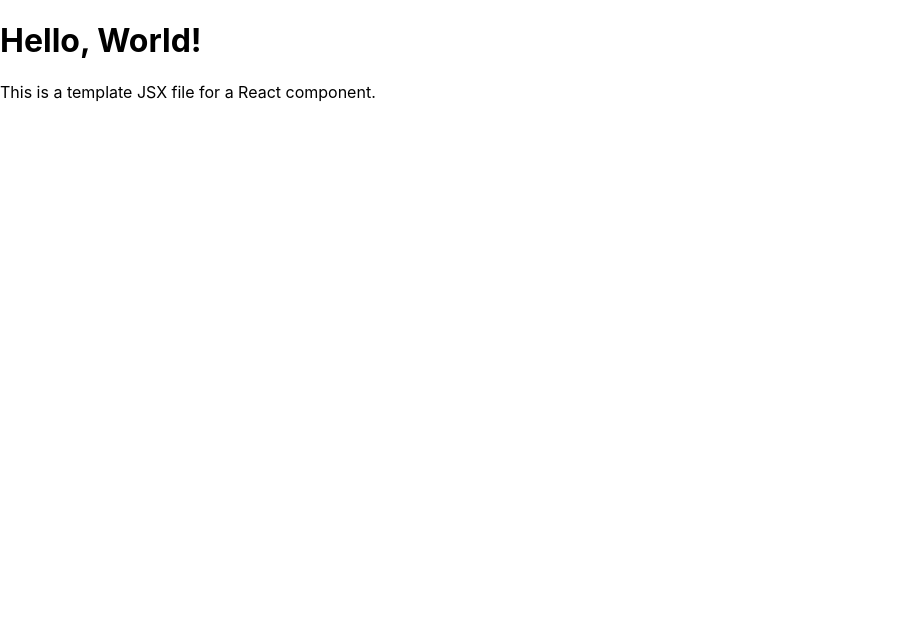
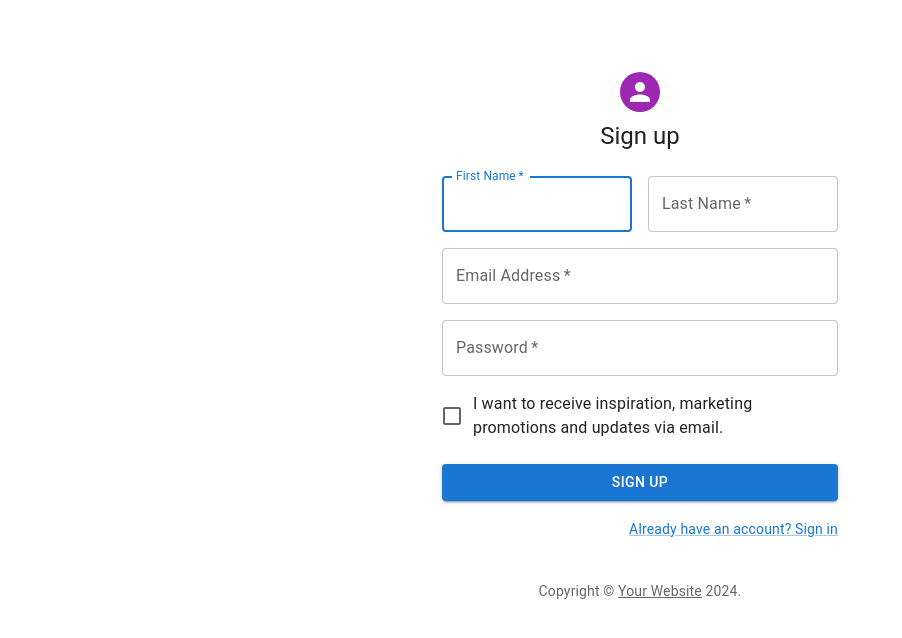
Before and after one commit to Hamna-Akh/Marketplace, a React (Create React App) app in the folder marketplace/: page /users in a window 1280 px wide. Shown: the top 638 px of the page, without its empty margins (0-902 px from the left). Built offline with nearby package versions, Linux system fonts and the light colour scheme.

Commit message:
sign up setter created

```diff
--- a/marketplace/src/App.js
+++ b/marketplace/src/App.js
@@ -2,7 +2,7 @@
 import './App.css';
 import DisplayAllProducts from "./Products/DisplayAllProducts";
 import DisplayProduct from "./Products/DisplayProduct";
-import CreateUser from "./User/CreateUser";
+import SignUp from "./User/SignUp";
 import Login from "./User/Login";
 import { BrowserRouter as Router, Route, Routes } from 'react-router-dom';
 
@@ -11,7 +11,7 @@
      <Router>
         <Routes>
             <Route exact path="/" element={<Login />} />
-            <Route exact path="/users" element={<CreateUser />} />
+            <Route exact path="/users" element={<SignUp />} />
             <Route path="/products" element={<DisplayAllProducts />} /> {/* Use element prop instead of component */}
             <Route path="/product/{id}" element={<DisplayProduct />} /> {/* Use element prop instead of component */}
             </Routes>
--- a/marketplace/src/User/CreateUser.jsx
+++ /dev/null
@@ -1,17 +0,0 @@
-//
-// import React from 'react';
-
-
-import React, { useState, useEffect } from 'react';
-
-
-function UsersComponent() {
-     return (
-            <div>
-                <h1>Hello, World!</h1>
-                <p>This is a template JSX file for a React component.</p>
-            </div>
-        );
-}
-
-export default UsersComponent;
--- /dev/null
+++ b/marketplace/src/User/SignUp.jsx
@@ -0,0 +1,160 @@
+//
+// import React from 'react';
+
+
+import React, { useState, useEffect } from 'react';
+import Avatar from '@mui/material/Avatar';
+import Button from '@mui/material/Button';
+import CssBaseline from '@mui/material/CssBaseline';
+import TextField from '@mui/material/TextField';
+import FormControlLabel from '@mui/material/FormControlLabel';
+import Checkbox from '@mui/material/Checkbox';
+import Link from '@mui/material/Link';
+import Grid from '@mui/material/Grid';
+import Box from '@mui/material/Box';
+// import LockOutlinedIcon from '@mui/icons-material/LockOutlined';
+import Typography from '@mui/material/Typography';
+import Container from '@mui/material/Container';
+import { createTheme, ThemeProvider } from '@mui/material/styles';
+
+function Copyright(props) {
+  return (
+    <Typography variant="body2" color="text.secondary" align="center" {...props}>
+      {'Copyright © '}
+      <Link color="inherit" href="https://mui.com/">
+        Your Website
+      </Link>{' '}
+      {new Date().getFullYear()}
+      {'.'}
+    </Typography>
+  );
+}
+
+const defaultTheme = createTheme();
+
+
+
+const SignUp = () => {
+
+    const type = Object.freeze({
+            admin : 'ADMIN',
+            user : 'USER'
+    });
+
+    const [email, setEmail] = useState('');
+    const [password, setPassword] = useState('');
+    const [firstName , setFirstName] = useState('');
+    const [lastName , setLastName] = useState('');
+    const [profileT , setProfileT ] = useState(type.admin);
+    const [loggIn , setLoggIn] = useState(0);
+
+
+
+    const handleSubmit = (event) => {
+        event.preventDefault();
+        const data = new FormData(event.currentTarget);
+        setEmail(data.get('email'));
+        setPassword(data.get('password'));
+        setFirstName(data.get('firstName'));
+        setLastName(data.get('lastName'));
+        console.log({
+          firstName: data.get('firstName'),
+          lastName: data.get('lastName'),
+          email: data.get('email'),
+          password: data.get('password'),
+        });
+      };
+
+     return (
+            <ThemeProvider theme={defaultTheme}>
+                  <Container component="main" maxWidth="xs">
+                    <CssBaseline />
+                    <Box
+                      sx={{
+                        marginTop: 8,
+                        display: 'flex',
+                        flexDirection: 'column',
+                        alignItems: 'center',
+                      }}
+                    >
+                      <Avatar sx={{ m: 1, bgcolor: 'secondary.main' }}>
+{/*                         <LockOutlinedIcon /> */}
+                      </Avatar>
+                      <Typography component="h1" variant="h5">
+                        Sign up
+                      </Typography>
+                      <Box component="form" noValidate onSubmit={handleSubmit} sx={{ mt: 3 }}>
+                        <Grid container spacing={2}>
+                          <Grid item xs={12} sm={6}>
+                            <TextField
+                              autoComplete="given-name"
+                              name="firstName"
+                              required
+                              fullWidth
+                              id="firstName"
+                              label="First Name"
+                              autoFocus
+                            />
+                          </Grid>
+                          <Grid item xs={12} sm={6}>
+                            <TextField
+                              required
+                              fullWidth
+                              id="lastName"
+                              label="Last Name"
+                              name="lastName"
+                              autoComplete="family-name"
+                            />
+                          </Grid>
+                          <Grid item xs={12}>
+                            <TextField
+                              required
+                              fullWidth
+                              id="email"
+                              label="Email Address"
+                              name="email"
+                              autoComplete="email"
+                            />
+                          </Grid>
+                          <Grid item xs={12}>
+                            <TextField
+                              required
+                              fullWidth
+                              name="password"
+                              label="Password"
+                              type="password"
+                              id="password"
+                              autoComplete="new-password"
+                            />
+                          </Grid>
+                          <Grid item xs={12}>
+                            <FormControlLabel
+                              control={<Checkbox value="allowExtraEmails" color="primary" />}
+                              label="I want to receive inspiration, marketing promotions and updates via email."
+                            />
+                          </Grid>
+                        </Grid>
+                        <Button
+                          type="submit"
+                          fullWidth
+                          variant="contained"
+                          sx={{ mt: 3, mb: 2 }}
+                        >
+                          Sign Up
+                        </Button>
+                        <Grid container justifyContent="flex-end">
+                          <Grid item>
+                            <Link href="#" variant="body2">
+                              Already have an account? Sign in
+                            </Link>
+                          </Grid>
+                        </Grid>
+                      </Box>
+                    </Box>
+                    <Copyright sx={{ mt: 5 }} />
+                  </Container>
+                </ThemeProvider>
+              );
+}
+
+export default SignUp;
```
